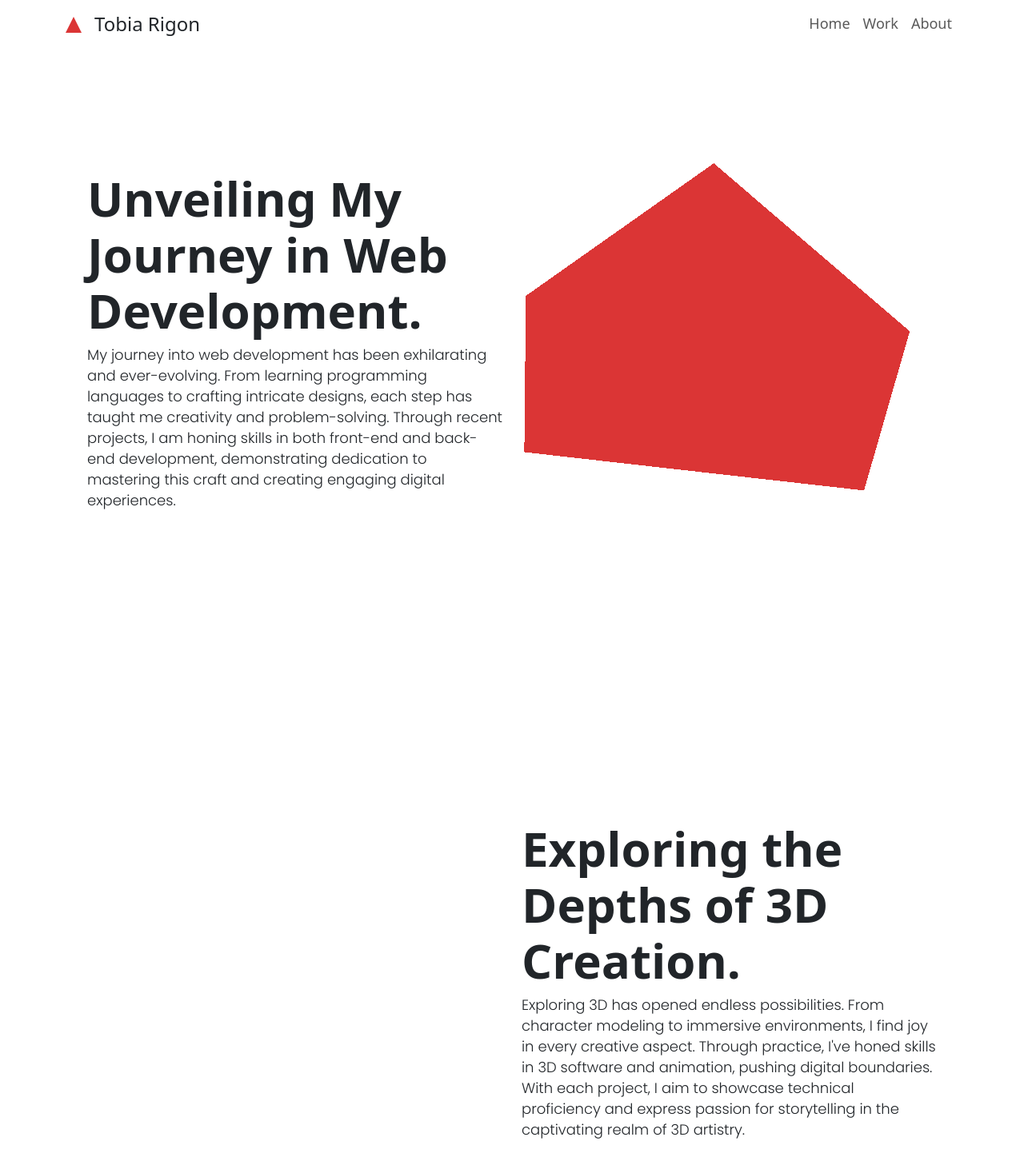
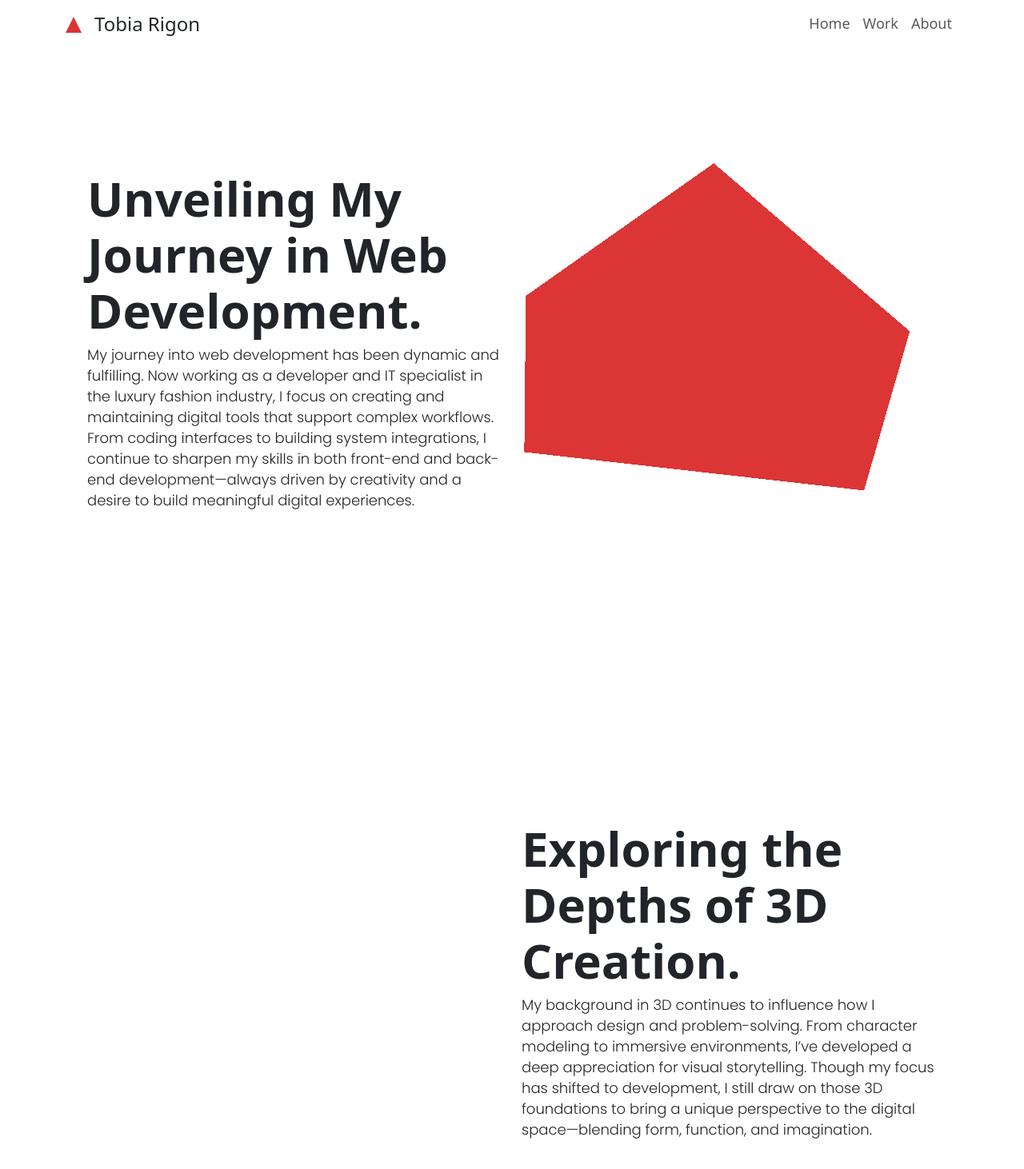
Before and after one commit to TobiaRigon/vue-portfolio, a Vue app: page / in a window 1280 px wide. Shown: the top 1462 px of the page at 80% size. Built offline with nearby package versions, Linux system fonts and the light colour scheme.

Commit message:
content Update

```diff
--- a/src/components/Project.vue
+++ b/src/components/Project.vue
@@ -5,7 +5,9 @@
         <div class="titolo col-md-4">
           <h2>{{ project.title }}</h2>
           <h4>{{ project.technology }}</h4>
-          <a :href="project.githubUrl"><i class="fa-brands fa-github"></i></a>
+          <a v-if="project.githubUrl" :href="project.githubUrl"
+            ><i class="fa-brands fa-github"></i
+          ></a>
         </div>
         <div class="descrizione col-md-6">
           <p>
--- a/src/js/projects.js
+++ b/src/js/projects.js
@@ -2,7 +2,7 @@ const projects = [
     {
       title: 'Kubix Link – NAV 365 Sync',
       technology: 'PHP Integration Project',
-      //githubUrl: '', // leave empty or provide a link if available
+      //githubUrl: '',
       description: 'Development of a bidirectional synchronization system between Lectra Kubix Link (PLM) and Microsoft NAV 365 (ERP), using PHP, REST APIs, and webhooks. The project involved handling data consistency and real-time updates across both platforms. I was responsible for back-end development and system integration, ensuring robust communication between the two environments. This work significantly improved internal workflows and data accuracy.',
       images: ['./src/img/sync1.png', './src/img/sync2.png', './src/img/sync3.png'] // replace with actual images if available
     },
--- a/src/pages/HomePage.vue
+++ b/src/pages/HomePage.vue
@@ -21,12 +21,13 @@ export default {
             <!-- <h3>Embracing the World of Coding and Design</h3> -->
           </h2>
           <p>
-            My journey into web development has been exhilarating and
-            ever-evolving. From learning programming languages to crafting
-            intricate designs, each step has taught me creativity and
-            problem-solving. Through recent projects, I am honing skills in both
-            front-end and back-end development, demonstrating dedication to
-            mastering this craft and creating engaging digital experiences.
+            My journey into web development has been dynamic and fulfilling. Now
+            working as a developer and IT specialist in the luxury fashion
+            industry, I focus on creating and maintaining digital tools that
+            support complex workflows. From coding interfaces to building system
+            integrations, I continue to sharpen my skills in both front-end and
+            back-end development—always driven by creativity and a desire to
+            build meaningful digital experiences.
           </p>
         </div>
       </div>
@@ -42,12 +43,12 @@ export default {
             <!-- <h3>Navigating the Boundless Realm of Virtual Artistry</h3> -->
           </h2>
           <p>
-            Exploring 3D has opened endless possibilities. From character
-            modeling to immersive environments, I find joy in every creative
-            aspect. Through practice, I've honed skills in 3D software and
-            animation, pushing digital boundaries. With each project, I aim to
-            showcase technical proficiency and express passion for storytelling
-            in the captivating realm of 3D artistry.
+            My background in 3D continues to influence how I approach design and
+            problem-solving. From character modeling to immersive environments,
+            I’ve developed a deep appreciation for visual storytelling. Though
+            my focus has shifted to development, I still draw on those 3D
+            foundations to bring a unique perspective to the digital
+            space—blending form, function, and imagination.
           </p>
         </div>
       </div>
```
